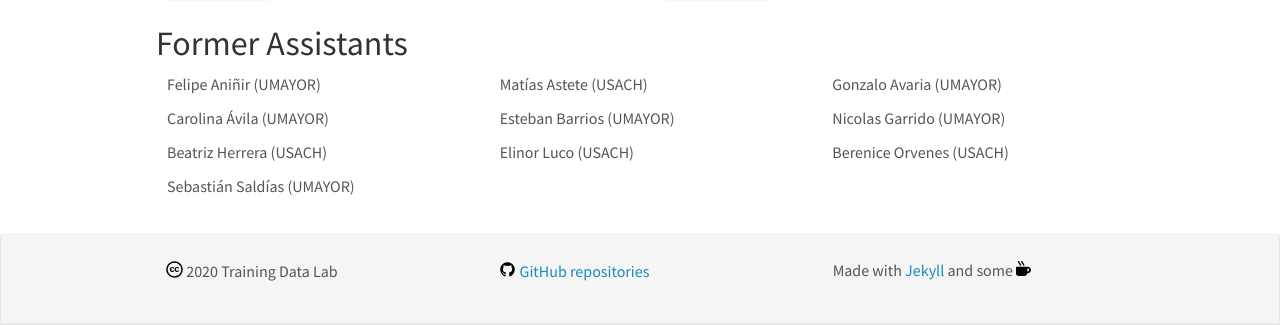
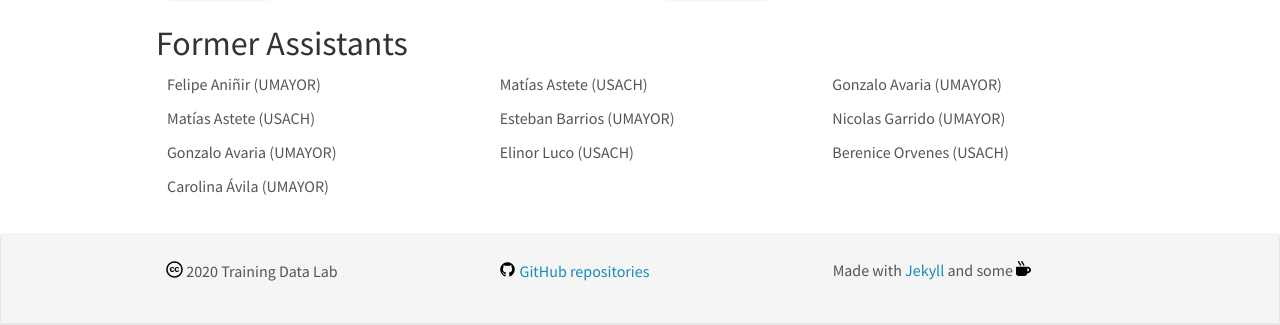
Before and after one commit to training-datalab/old-training-datalab.com, a Jekyll site: the page built from _pages/team.md, in a window 1280 px wide and 900 px high, scrolled down 576 px. Shown: the part 551-876 px from the top of the window. Built offline with Jekyll 4.4.1, drawn with Linux system fonts in a browser that asks for light colours; nearby versions of some CDN libraries.

Commit message:
Update assistants1.yml

```diff
--- a/_data/assistants1.yml
+++ b/_data/assistants1.yml
@@ -1,4 +1,4 @@
 - name: Felipe Aniñir (UMAYOR)
+- name: Matías Astete (USACH)
+- name: Gonzalo Avaria (UMAYOR)
 - name: Carolina Ávila (UMAYOR)
-- name: Beatriz Herrera (USACH)
-- name: Sebastián Saldías (UMAYOR)
```
